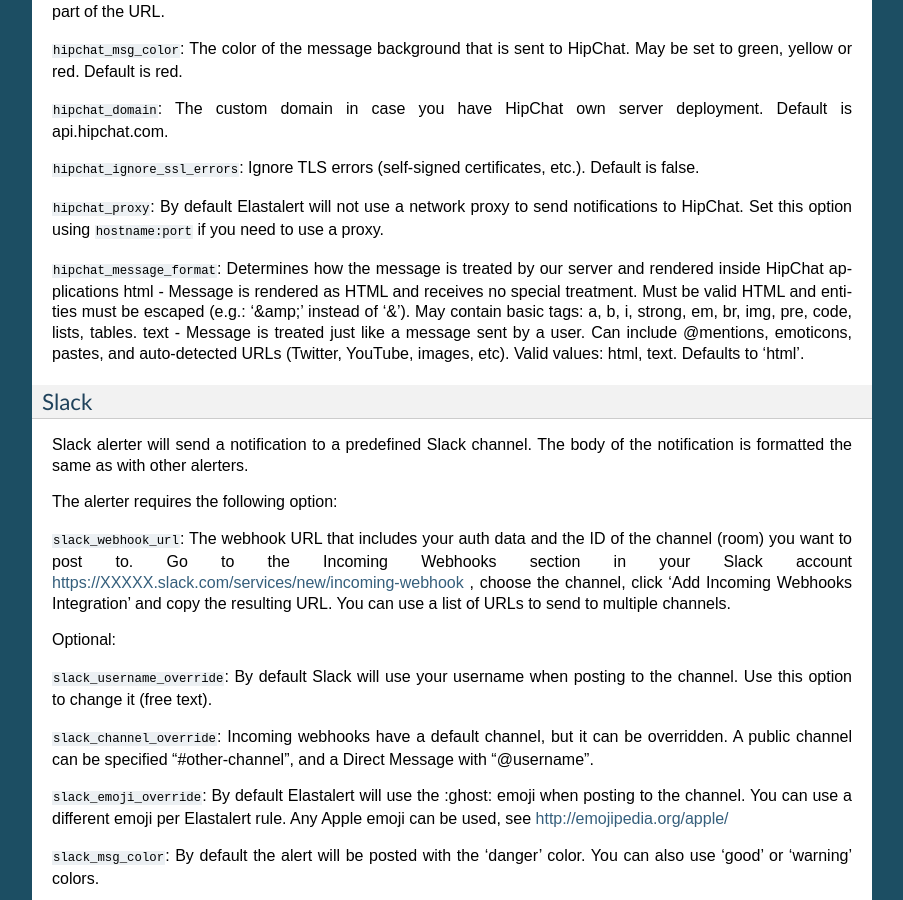
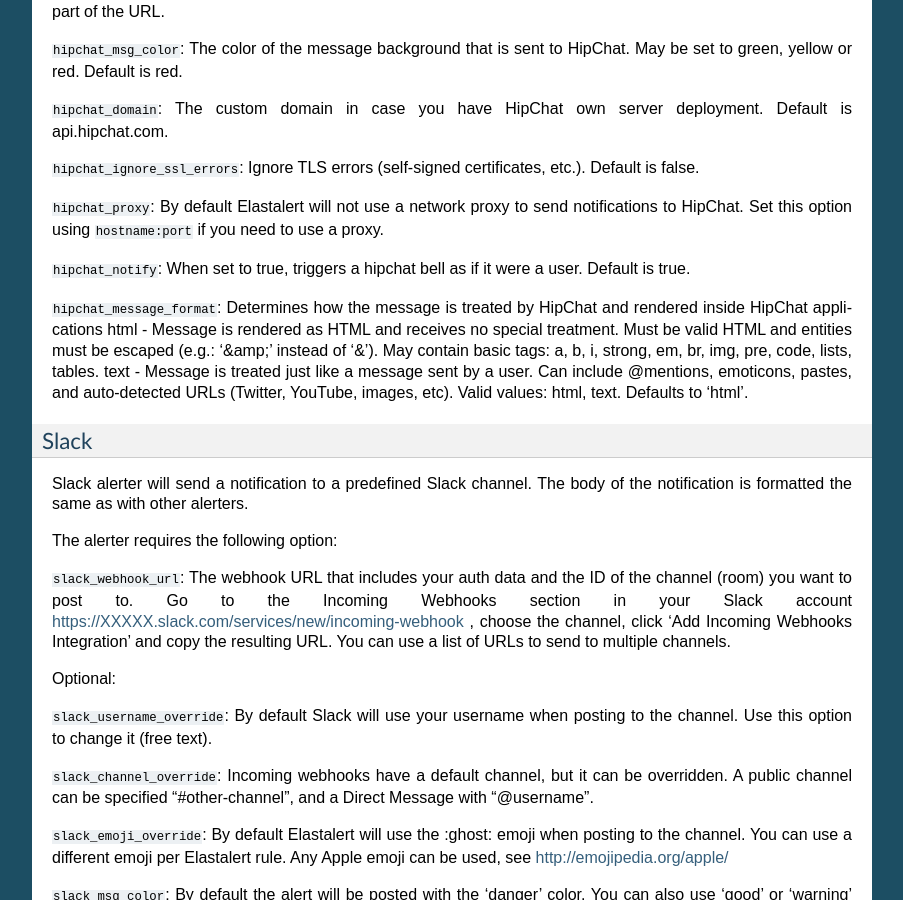
Before and after one commit to Yelp/elastalert, a Sphinx documentation site: the page built from docs/source/ruletypes.rst, in a window 1280 px wide and 900 px high, scrolled down 22758 px. Shown: the whole window, without its empty margins (198-1101 px from the left). Built offline with Sphinx 7.4.7, drawn with Linux system fonts in a browser that asks for light colours.

Commit message:
Allow toggling of hipchat bell notification

```diff
--- a/docs/source/ruletypes.rst
+++ b/docs/source/ruletypes.rst
@@ -1181,7 +1181,9 @@
 
 ``hipchat_proxy``: By default Elastalert will not use a network proxy to send notifications to HipChat. Set this option using ``hostname:port`` if you need to use a proxy.
 
-``hipchat_message_format``: Determines how the message is treated by our server and rendered inside HipChat applications
+``hipchat_notify``: When set to true, triggers a hipchat bell as if it were a user. Default is true.
+
+``hipchat_message_format``: Determines how the message is treated by HipChat and rendered inside HipChat applications
 html - Message is rendered as HTML and receives no special treatment. Must be valid HTML and entities must be escaped (e.g.: '&amp;' instead of '&'). May contain basic tags: a, b, i, strong, em, br, img, pre, code, lists, tables.
 text - Message is treated just like a message sent by a user. Can include @mentions, emoticons, pastes, and auto-detected URLs (Twitter, YouTube, images, etc).
 Valid values: html, text.
```
Also changed, not shown: 2 other files.
